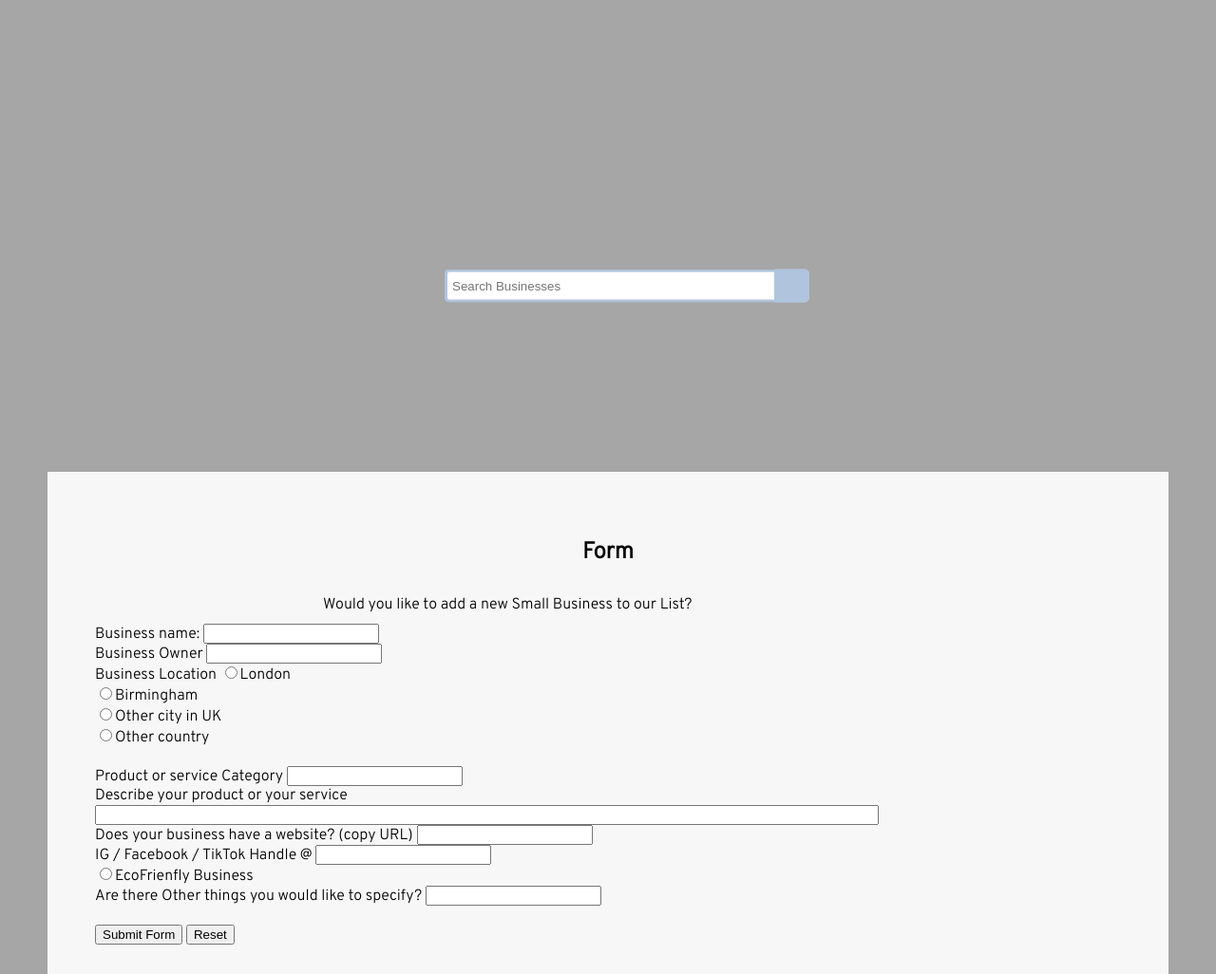
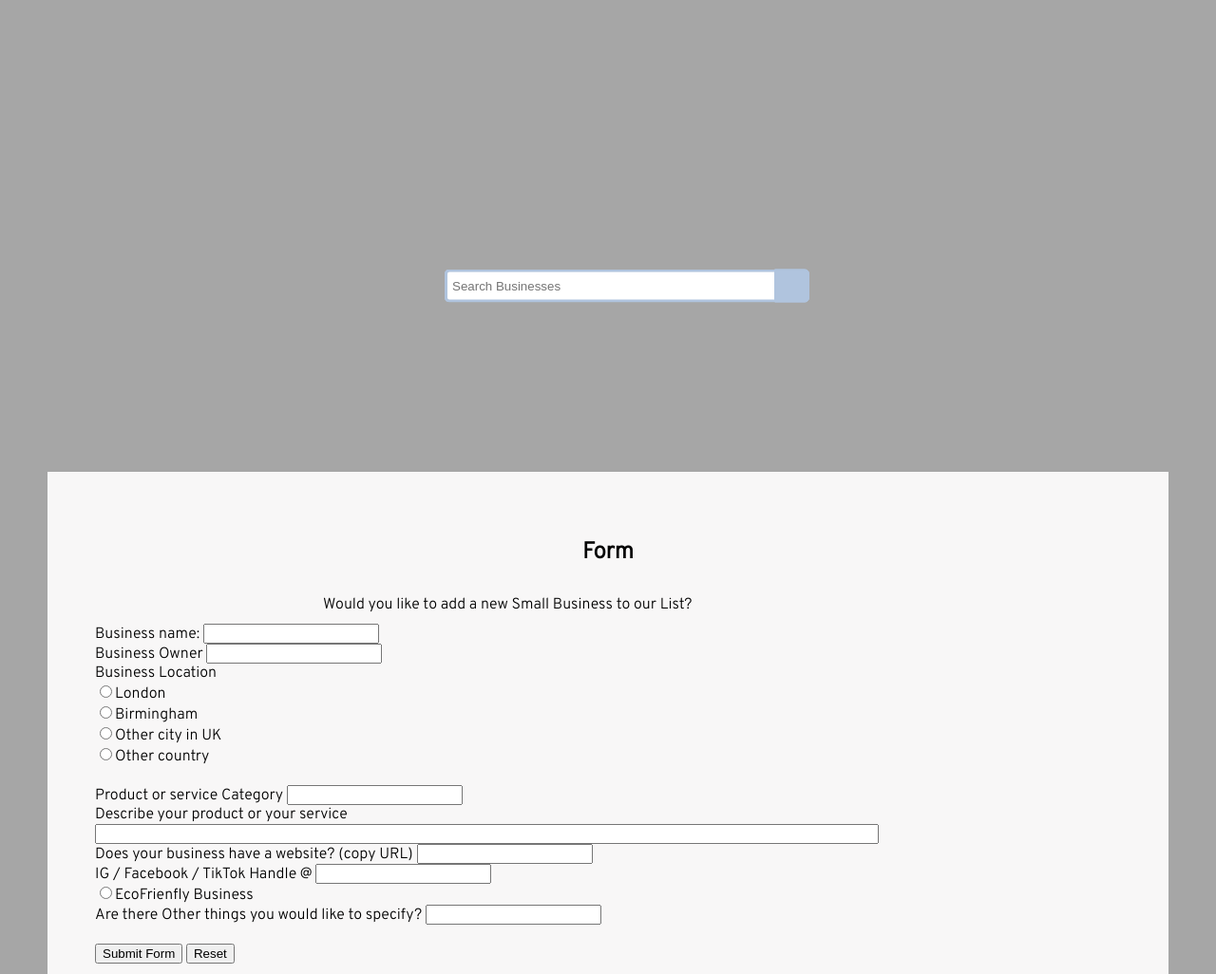
Before and after one commit to assmaratib/StrawberryGroup, a plain HTML site: page index.html in a window 1280 px wide. Shown: the part 274-1300 px from the top of the page at 95% size. Drawn offline with Linux system fonts and the light colour scheme.

```diff
--- a/index.html
+++ b/index.html
@@ -65,7 +65,7 @@
                 <label for="BusinessOwner">Business Owner</label> <!--Hide in the final list-->
                 <input type="text" id="BusinessOwner" name="BusinessOwner">
                 <br>
-                <label>Business Location</label>
+                <label>Business Location</label><br>
                     <input type="radio" id="London" name="Location" value="London"><label for="London">London</label><br>
                     <input type="radio" id="Birmingham" name="Location" value="Birmingham"><label for="Birmingham">Birmingham</label><br>
                     <input type="radio" id="UK" name="Location" value="UK"><label for="UK">Other city in UK</label><br>
```
